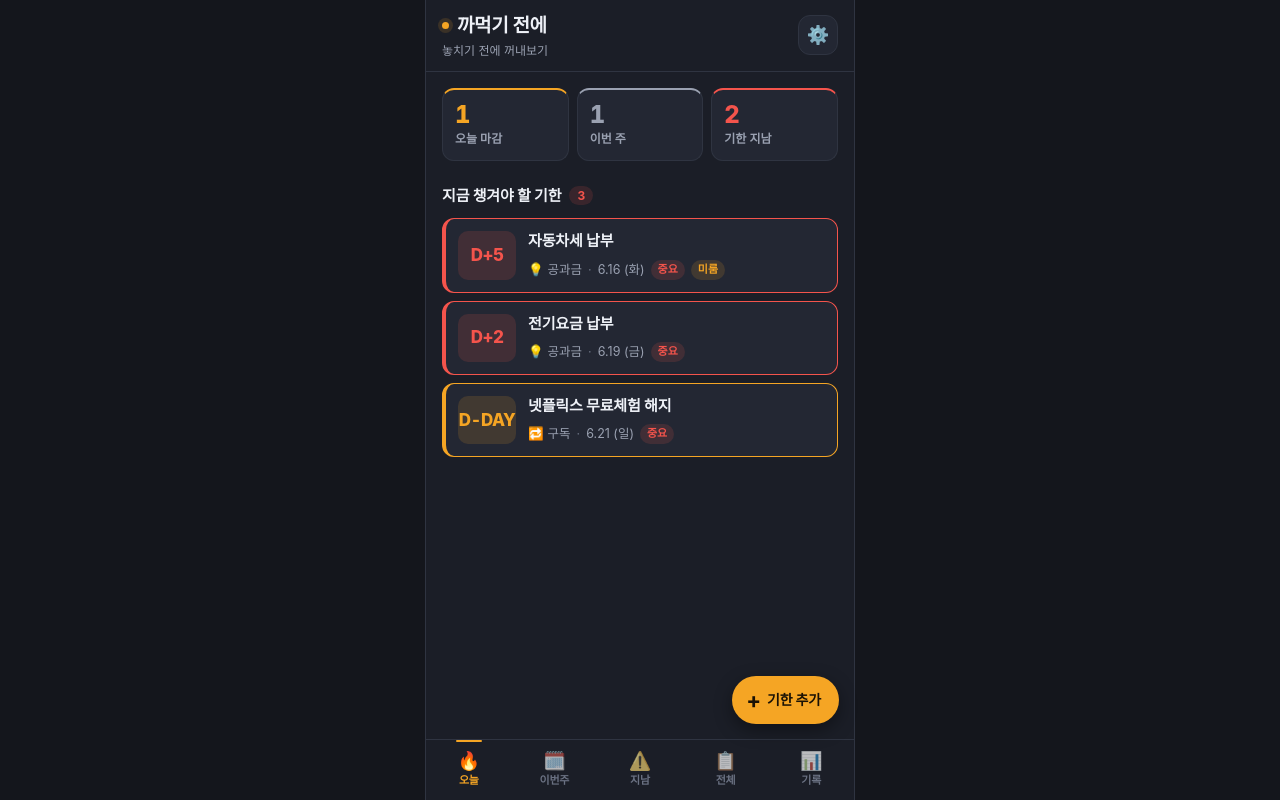
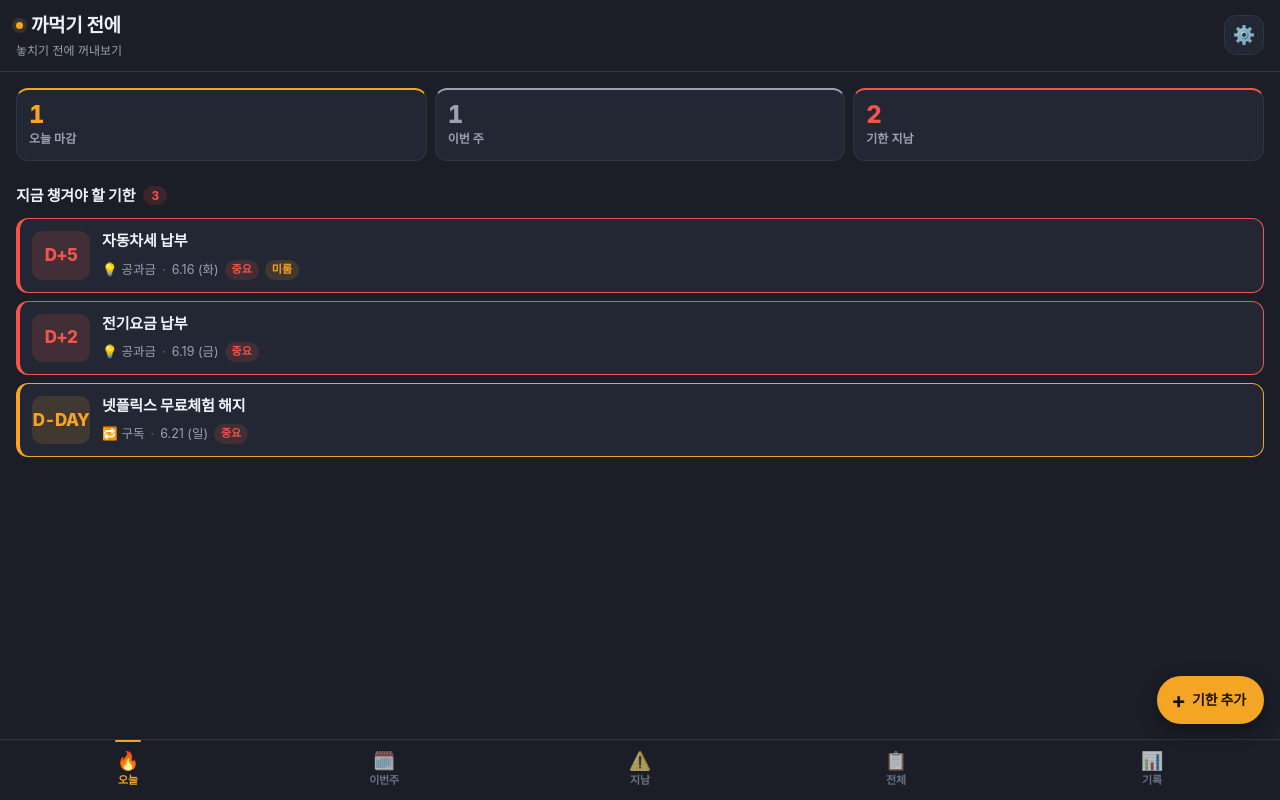
Before and after one commit to jxding-dev/deadline-drawer, a React (Vite) app: page / in a window 1280 px wide. Built offline with nearby package versions, Linux system fonts and the light colour scheme.

Commit message:
Fix wide mobile layout frame

```diff
--- a/src/components/AppLayout.css
+++ b/src/components/AppLayout.css
@@ -10,7 +10,7 @@
   overflow: hidden;
 }
 
-@media (min-width: 481px) {
+@media (hover: hover) and (pointer: fine) and (min-width: 481px) {
   .app-frame {
     max-width: var(--app-max-width);
     border-left: 1px solid var(--border);
--- a/src/components/QuickAddButton.css
+++ b/src/components/QuickAddButton.css
@@ -3,10 +3,7 @@
 .quick-add {
   position: fixed;
   bottom: calc(var(--tabbar-h) + var(--space-4) + env(safe-area-inset-bottom));
-  right: max(
-    var(--space-4),
-    calc(50% - var(--app-max-width) / 2 + var(--space-4))
-  );
+  right: var(--space-4);
   z-index: 20;
   display: inline-flex;
   align-items: center;
@@ -22,6 +19,15 @@
   box-shadow: 0 6px 18px rgba(0, 0, 0, 0.4);
 }
 
+@media (hover: hover) and (pointer: fine) and (min-width: 481px) {
+  .quick-add {
+    right: max(
+      var(--space-4),
+      calc(50% - var(--app-max-width) / 2 + var(--space-4))
+    );
+  }
+}
+
 .quick-add__icon {
   font-size: 22px;
   font-weight: 700;
```
